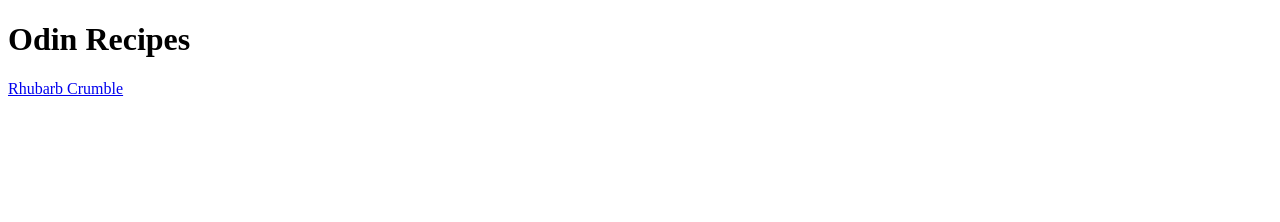
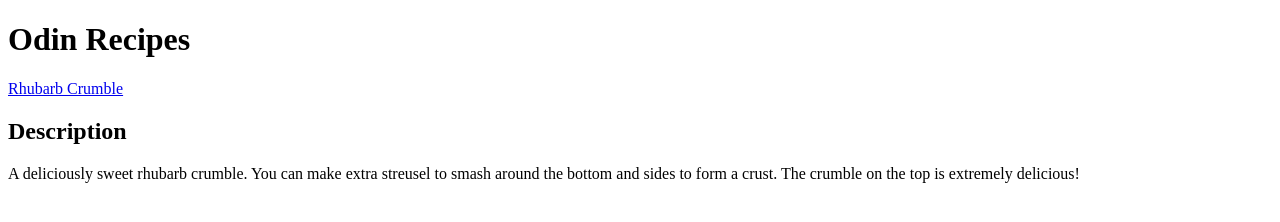
Before and after one commit to SLLdevelop/odin_recipes, a plain HTML site: page index.html in a window 1280 px wide. Drawn offline with Linux system fonts and the light colour scheme.

```diff
--- a/index.html
+++ b/index.html
@@ -8,5 +8,8 @@
 <body>
     <h1>Odin Recipes</h1>
     <a href="recipes/rhubarb-crumble.html">Rhubarb Crumble</a>
+    <h2>Description</h2>
+      <p>A deliciously sweet rhubarb crumble. You can make extra streusel to smash around the bottom
+        and sides to form a crust. The crumble on the top is extremely delicious!</p>
 </body>
 </html>
```
